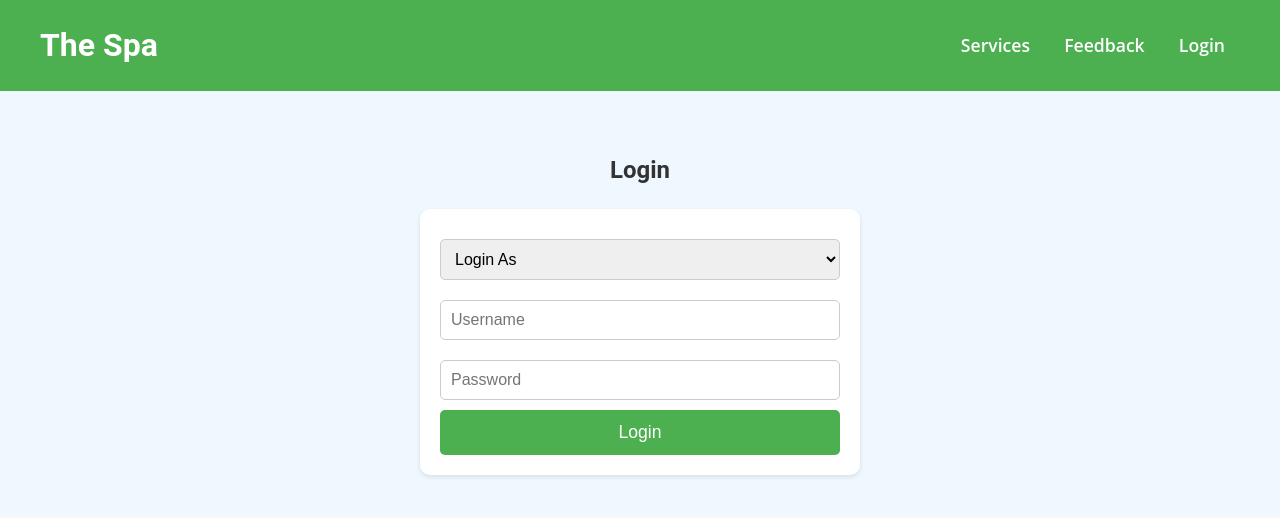
After one commit to castro-fdm/teamsiren, a PHP site: page /login.php in a window 1280 px wide. The commit adds this page. Shown: the top 518 px of the page. Run offline with PHP 8.4, Linux system fonts and the light colour scheme.

Commit message:
Restructured project folder

```diff
--- /dev/null
+++ b/login.php
@@ -0,0 +1,53 @@
+<!DOCTYPE html>
+<html lang="en">
+<head>
+    <meta charset="UTF-8">
+    <meta name="viewport" content="width=device-width, initial-scale=1.0">
+    <link rel="stylesheet" href="/res/css/style.css">
+    <title>Login</title>
+</head>
+<body>
+    <header>
+        <div class="header-container">
+            <h1>The Spa</h1>
+            <nav class="nav-links">
+                <a href="#services">Services</a>
+                <a href="#feedback">Feedback</a>
+                <a href="#login">Login</a>
+            </nav>
+        </div>
+    </header>
+<!-- Login Section -->
+<section id="login" class="login-section">
+    <h2>Login</h2>
+    <!-- Show error messages if any -->
+    <?php
+    if (isset($_GET['error'])) {
+        $error = $_GET['error'];
+        if ($error == 'empty_fields') {
+            echo "<p class='error'>Please fill in all fields.</p>";
+        } elseif ($error == 'invalid_credentials') {
+            echo "<p class='error'>Invalid username or password.</p>";
+        } elseif ($error == 'invalid_role') {
+            echo "<p class='error'>Invalid role selected.</p>";
+        } elseif ($error == 'invalid_password') {
+            echo "<p class='error'>Incorrect password. Please try again.</p>";
+        } elseif ($error == 'user_not_found') {
+            echo "<p class='error'>No user found with this username.</p>";
+        }
+    }
+    ?>
+    <form action="/res/php/processLogin.php" method="POST" class="login-form">
+        <select name="role" required>
+            <option value="" disabled selected>Login As</option>
+            <option value="admin">Admin</option>
+            <option value="therapist">Therapist</option>
+            <option value="user">User</option>
+        </select>
+        <input type="text" name="username" placeholder="Username" required>
+        <input type="password" name="password" placeholder="Password" required>
+        <button type="submit">Login</button>
+    </form>
+</section>
+</body>
+</html>
```
Also changed, not shown: index.php (renamed from res/landing_page/index.php, +2 -36 lines), res/landing_page/process_login.php (deleted, +0 -70 lines), res/php/processLogin.php (added, +68 -0 lines), signUp.html (+11 -0 lines), book_now.html (renamed from Dash_client/book_now.html), client_dash.html (renamed from Dash_client/client_dash.html), res/css/dash_styles.css (renamed from Dash_client/dash_styles.css), res/css/style.css (renamed from res/landing_page/style.css), res/js/dash_scripts.js (renamed from Dash_client/dash_scripts.js).
